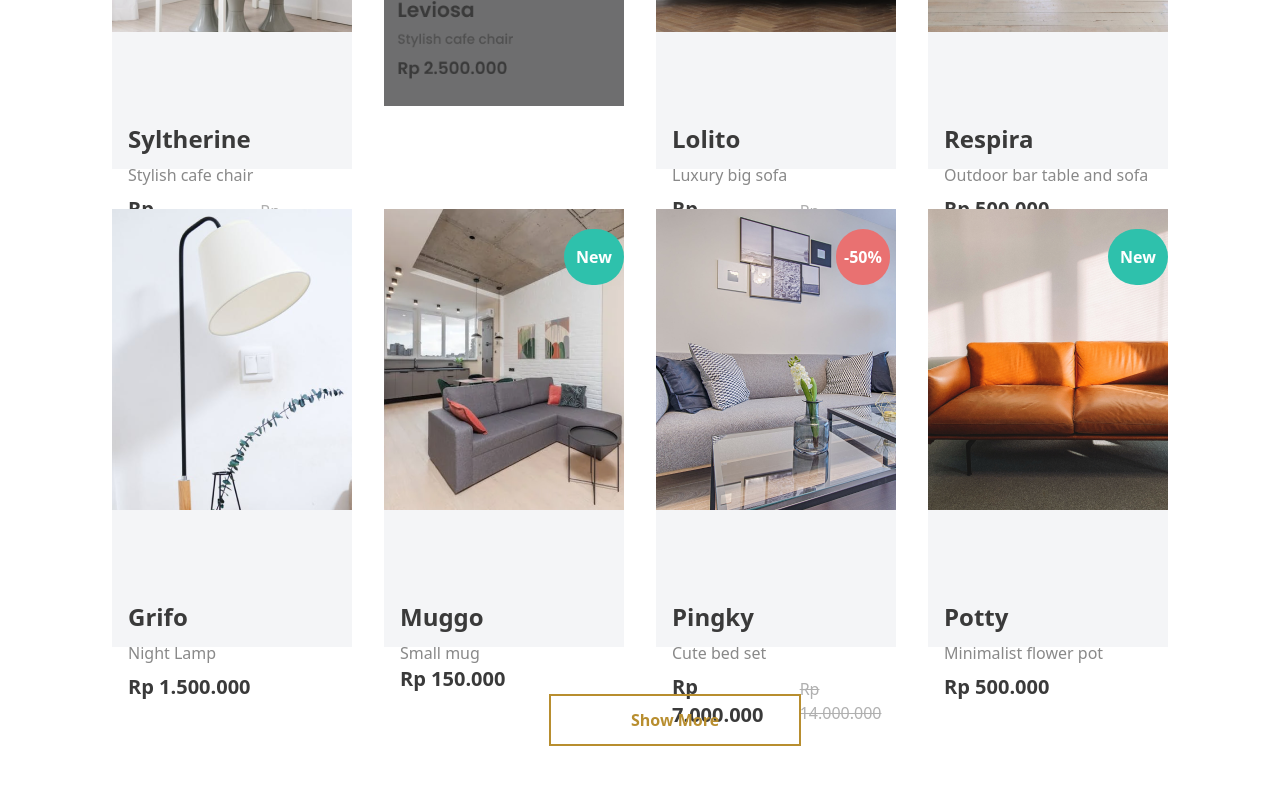
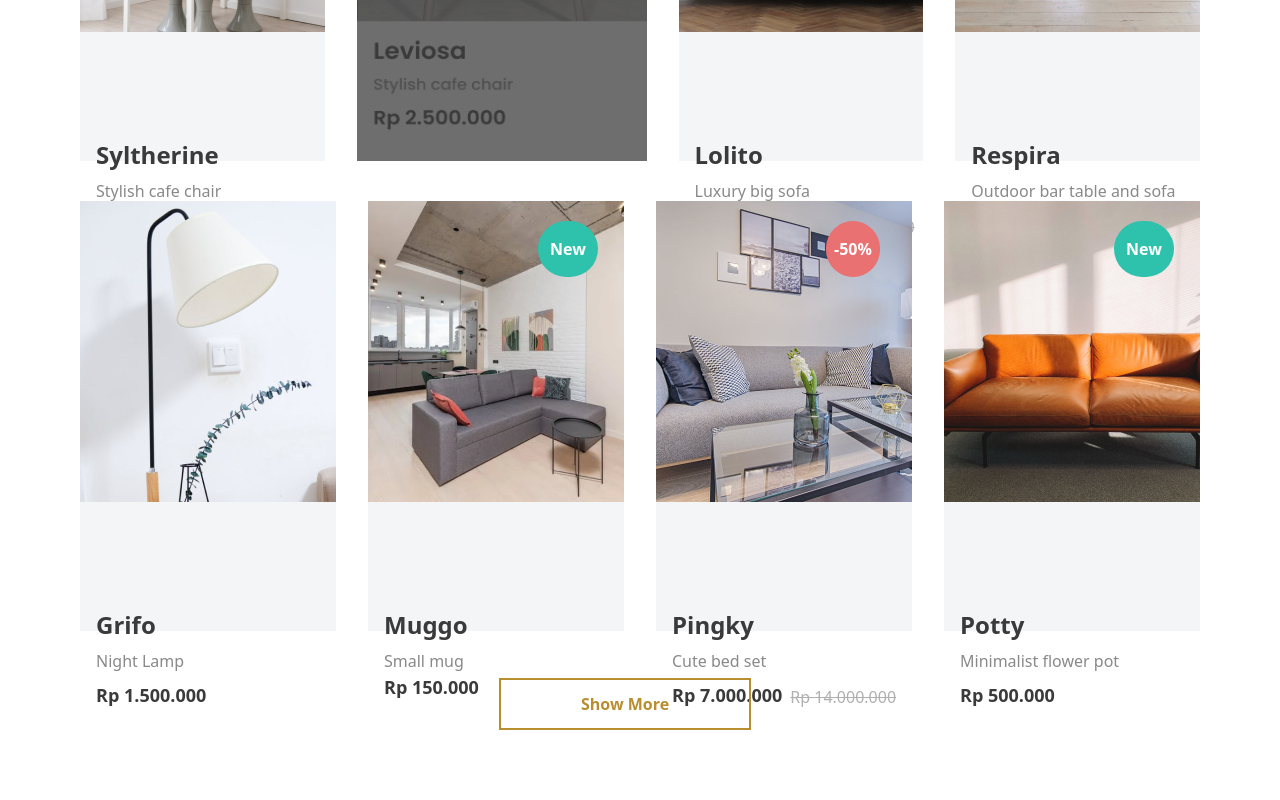
Before and after one commit to Mehakzeeshan/hackathon2, a Next.js app: page / in a window 1280 px wide. Shown: the part 2040-2840 px from the top of the page. Built offline with nearby package versions, Linux system fonts and the light colour scheme.

Commit message:
changes in landing page

```diff
--- a/src/app/components/heroSection.tsx
+++ b/src/app/components/heroSection.tsx
@@ -21,7 +21,7 @@ export default function HeroSection() {
           left-1/2
           transform -translate-x-1/2
           md:top-[120px]
-          md:left-[680px]
+          md:left-[580px]
           md:transform-none
           rounded-xl
           px-6
--- a/src/app/components/navbar.tsx
+++ b/src/app/components/navbar.tsx
@@ -37,7 +37,7 @@ export default function Navbar() {
       {/* Navigation Links */}
       <ul
         className={`absolute top-16 left-0 w-full bg-white shadow-md md:shadow-none md:bg-transparent md:relative md:flex md:gap-16 font-semibold text-xl items-center md:top-1 md:ml-72 ${
-          isMenuOpen ? "block" : "hidden md:flex"
+          isMenuOpen ? "block z-50" : "hidden md:flex"
         }`}
       >
         <li>
--- a/src/app/components/productsSection.tsx
+++ b/src/app/components/productsSection.tsx
@@ -4,8 +4,8 @@ export default function ProductSection () {
     return (
         <section>
             <h1 className="text-center font-bold text-4xl mt-16">Our Products</h1>
-            <div className="md:flex md:justify-center md:gap-8 mt-10 mx-28">
-                <div className="bg-[#f4f5f7] w-[280px] h-[438px]">
+            <div className="md:flex md:justify-center md:gap-8 mt-10 mx-20">
+                <div className="bg-[#f4f5f7] md:w-[380px] w-[210px] h-[430px]">
                 <div
                 style={{
                      backgroundImage: "url('/Images.png')",
@@ -15,23 +15,24 @@ export default function ProductSection () {
                      backgroundPosition: "cover",
                      position: "relative"
                 }}>
-                  <span className="rounded-full bg-[#e97171] text-white px-2 py-4 absolute top-5 left-[180px] font-semibold ">-30%</span>
+                  <span className="rounded-full bg-[#e97171] text-white px-2 py-4 absolute top-5 md:left-[170px] left-36 font-semibold ">-30%</span>
                 </div>
-                <h3 className="text-[#3a3a3a] font-bold text-2xl mt-[-8px] ml-4">Syltherine</h3>
+                <h3 className="text-[#3a3a3a] font-bold text-2xl mt-[8px] ml-4">Syltherine</h3>
                 <p className="text-[#898989] mt-2  ml-4 font-medium">Stylish cafe chair</p>
-                <div className="flex gap-4 ml-4 mt-2">
-                <h3 className="text-[#3a3a3a] font-bold text-xl">Rp 2.500.000</h3>
+                <div className="flex gap-2 ml-4 mt-2">
+                <h3 className="text-[#3a3a3a] font-bold text-lg">Rp 2.500.000</h3>
                 <p className="line-through text-[#b0b0b0] mt-1 font-normal ">Rp 3.500.000</p>
                 </div>
                 </div>
 
                 <div className="mt-6 md:mt-0">
                     <Image
-                    src= "/Featured Products.png" alt="Featured Product" width={280} height={400}/>
+                    src= "/Featured Products.png" alt="Featured Product" width={450} height={620}
+                    className="md:w-[450px] md:h-[430px] w-[500px] h-[400px]"/>
                 </div>
 
 
-                <div className="bg-[#f4f5f7] w-[280px] h-[438px] mt-6 md:mt-0">
+                <div className="bg-[#f4f5f7] md:w-[380px] w-[210px] h-[430px] mt-6 md:mt-0">
                 <div
                 style={{
                      backgroundImage: "url('/Images (1).png')",
@@ -41,18 +42,18 @@ export default function ProductSection () {
                      backgroundPosition: "cover",
                      position: "relative"
                 }}>
-                  <span className="rounded-full bg-[#e97171] text-white px-2 py-4 absolute top-5 left-[180px] font-semibold ">-50%</span>
+                  <span className="rounded-full bg-[#e97171] text-white px-2 py-4 absolute top-5 md:left-[170px] left-36 font-semibold ">-50%</span>
                 </div>
-                <h3 className="text-[#3a3a3a] font-bold text-2xl mt-[-8px] ml-4">Lolito</h3>
+                <h3 className="text-[#3a3a3a] font-bold text-2xl mt-[8px] ml-4">Lolito</h3>
                 <p className="text-[#898989] mt-2  ml-4 font-medium">Luxury big sofa</p>
-                <div className="flex gap-4 ml-4 mt-2">
-                <h3 className="text-[#3a3a3a] font-bold text-xl">Rp 7.000.000</h3>
+                <div className="flex gap-1 ml-4 mt-2">
+                <h3 className="text-[#3a3a3a] font-bold text-lg">Rp 7.000.000</h3>
                 <p className="line-through text-[#b0b0b0] mt-1 font-normal ">Rp 14.000.000</p>
                 </div>
                 </div>
 
 
-                <div className="bg-[#f4f5f7] w-[280px] h-[438px] mt-6 md:mt-0">
+                <div className="bg-[#f4f5f7] md:w-[380px] w-[210px] h-[430px] mt-6 md:mt-0">
                 <div
                 style={{
                      backgroundImage: "url('/Images (2).png')",
@@ -62,12 +63,12 @@ export default function ProductSection () {
                      backgroundPosition: "cover",
                      position: "relative"
                 }}>
-                  <span className="rounded-full bg-[#2ec1ac] text-white px-3 py-4 absolute top-5 left-[180px] font-semibold ">New</span>
+                  <span className="rounded-full bg-[#2ec1ac] text-white px-3 py-4 absolute top-5 md:left-[170px] left-36 font-semibold ">New</span>
                 </div>
-                <h3 className="text-[#3a3a3a] font-bold text-2xl mt-[-8px] ml-4">Respira</h3>
+                <h3 className="text-[#3a3a3a] font-bold text-2xl mt-[8px] ml-4">Respira</h3>
                 <p className="text-[#898989] mt-2  ml-4 font-medium">Outdoor bar table and sofa</p>
-                <div className="flex gap-4 ml-4 mt-2">
-                <h3 className="text-[#3a3a3a] font-bold text-xl">Rp 500.000</h3>
+                <div className="flex gap-2 ml-4 mt-2">
+                <h3 className="text-[#3a3a3a] font-bold text-lg">Rp 500.000</h3>
                 </div>
                 </div>
 
@@ -75,8 +76,8 @@ export default function ProductSection () {
 
             {/* row2 */}
 
-            <div className="md:flex justify-center gap-8 mt-10 mx-28">
-                <div className="bg-[#f4f5f7] w-[280px] h-[438px]">
+            <div className="md:flex justify-center gap-8 mt-10 mx-20">
+                <div className="bg-[#f4f5f7] md:w-[380px] w-[210px] h-[430px]">
                 <div
                 style={{
                      backgroundImage: "url('/Images (3).png')",
@@ -88,15 +89,15 @@ export default function ProductSection () {
                 }}>
 
                 </div>
-                <h3 className="text-[#3a3a3a] font-bold text-2xl mt-[-8px] ml-4">Grifo</h3>
+                <h3 className="text-[#3a3a3a] font-bold text-2xl mt-[8px] ml-4">Grifo</h3>
                 <p className="text-[#898989] mt-2  ml-4 font-medium">Night Lamp</p>
-                <div className="flex gap-4 ml-4 mt-2">
-                <h3 className="text-[#3a3a3a] font-bold text-xl">Rp 1.500.000</h3>
+                <div className="flex gap-2 ml-4 mt-2">
+                <h3 className="text-[#3a3a3a] font-bold text-lg">Rp 1.500.000</h3>
 
                 </div>
                 </div>
 
-                <div className="bg-[#f4f5f7] w-[280px] h-[438px] mt-6 md:mt-0">
+                <div className="bg-[#f4f5f7] md:w-[380px] w-[210px] h-[430px] mt-6 md:mt-0">
                 <div
                 style={{
                      backgroundImage: "url('/Images (4).png')",
@@ -106,18 +107,18 @@ export default function ProductSection () {
                      backgroundPosition: "cover",
                      position: "relative"
                 }}>
-                  <span className="rounded-full bg-[#2ec1ac] text-white px-3 py-4 absolute top-5 left-[180px] font-semibold ">New</span>
+                  <span className="rounded-full bg-[#2ec1ac] text-white px-3 py-4 absolute top-5 md:left-[170px] left-36 font-semibold ">New</span>
                 </div>
-                <h3 className="text-[#3a3a3a] font-bold text-2xl mt-[-8px] ml-4">Muggo</h3>
+                <h3 className="text-[#3a3a3a] font-bold text-2xl mt-[8px] ml-4">Muggo</h3>
                 <p className="text-[#898989] mt-2  ml-4 font-medium">Small mug</p>
 
-                <h3 className="text-[#3a3a3a] font-bold text-xl ml-4">Rp 150.000</h3>
+                <h3 className="text-[#3a3a3a] font-bold text-lg ml-4">Rp 150.000</h3>
 
                 </div>
 
 
 
-                <div className="bg-[#f4f5f7] w-[280px] h-[438px] mt-6 md:mt-0">
+                <div className="bg-[#f4f5f7] md:w-[380px] w-[210px] h-[430px] mt-6 md:mt-0">
                 <div
                 style={{
                      backgroundImage: "url('/Images (5).png')",
@@ -127,18 +128,18 @@ export default function ProductSection () {
                      backgroundPosition: "cover",
                      position: "relative"
                 }}>
-                  <span className="rounded-full bg-[#e97171] text-white px-2 py-4 absolute top-5 left-[180px] font-semibold ">-50%</span>
+                  <span className="rounded-full bg-[#e97171] text-white px-2 py-4 absolute top-5 md:left-[170px] left-36 font-semibold ">-50%</span>
                 </div>
-                <h3 className="text-[#3a3a3a] font-bold text-2xl mt-[-8px] ml-4">Pingky</h3>
+                <h3 className="text-[#3a3a3a] font-bold text-2xl mt-[8px] ml-4">Pingky</h3>
                 <p className="text-[#898989] mt-2  ml-4 font-medium">Cute bed set</p>
-                <div className="flex gap-4 ml-4 mt-2">
-                <h3 className="text-[#3a3a3a] font-bold text-xl">Rp 7.000.000</h3>
+                <div className="flex gap-2 ml-4 mt-2">
+                <h3 className="text-[#3a3a3a] font-bold text-lg">Rp 7.000.000</h3>
                 <p className="line-through text-[#b0b0b0] mt-1 font-normal ">Rp 14.000.000</p>
                 </div>
                 </div>
 
 
-                <div className="bg-[#f4f5f7] w-[280px] h-[438px] mt-6 md:mt-0">
+                <div className="bg-[#f4f5f7] md:w-[380px] w-[210px] h-[430px] mt-6 md:mt-0">
                 <div
                 style={{
                      backgroundImage: "url('/Images (6).png')",
@@ -148,18 +149,18 @@ export default function ProductSection () {
                      backgroundPosition: "cover",
                      position: "relative"
                 }}>
-                  <span className="rounded-full bg-[#2ec1ac] text-white px-3 py-4 absolute top-5 left-[180px] font-semibold ">New</span>
+                  <span className="rounded-full bg-[#2ec1ac] text-white px-3 py-4 absolute top-5 md:left-[170px] left-36 font-semibold ">New</span>
                 </div>
-                <h3 className="text-[#3a3a3a] font-bold text-2xl mt-[-8px] ml-4">Potty</h3>
+                <h3 className="text-[#3a3a3a] font-bold text-2xl mt-[8px] ml-4">Potty</h3>
                 <p className="text-[#898989] mt-2  ml-4 font-medium">Minimalist flower pot</p>
-                <div className="flex gap-4 ml-4 mt-2">
-                <h3 className="text-[#3a3a3a] font-bold text-xl">Rp 500.000</h3>
+                <div className="flex gap-2 ml-4 mt-2">
+                <h3 className="text-[#3a3a3a] font-bold text-lg">Rp 500.000</h3>
                 </div>
                 </div>
 
             </div>
 
-            <button className="text-[#b88e2f] px-20 py-3 border-[#b88e2f] border  outline outline-[#b88e2f] outline-1 mt-12 md:ml-[550px] ml-28 font-bold" >Show More</button>
+            <button className="text-[#b88e2f] px-20 py-3 border-[#b88e2f] border  outline outline-[#b88e2f] outline-1 mt-12 md:ml-[500px] ml-14 font-bold" >Show More</button>
         </section>
     )
 }
```
Also changed, not shown: src/app/components/footer.tsx (+14 -14 lines).
